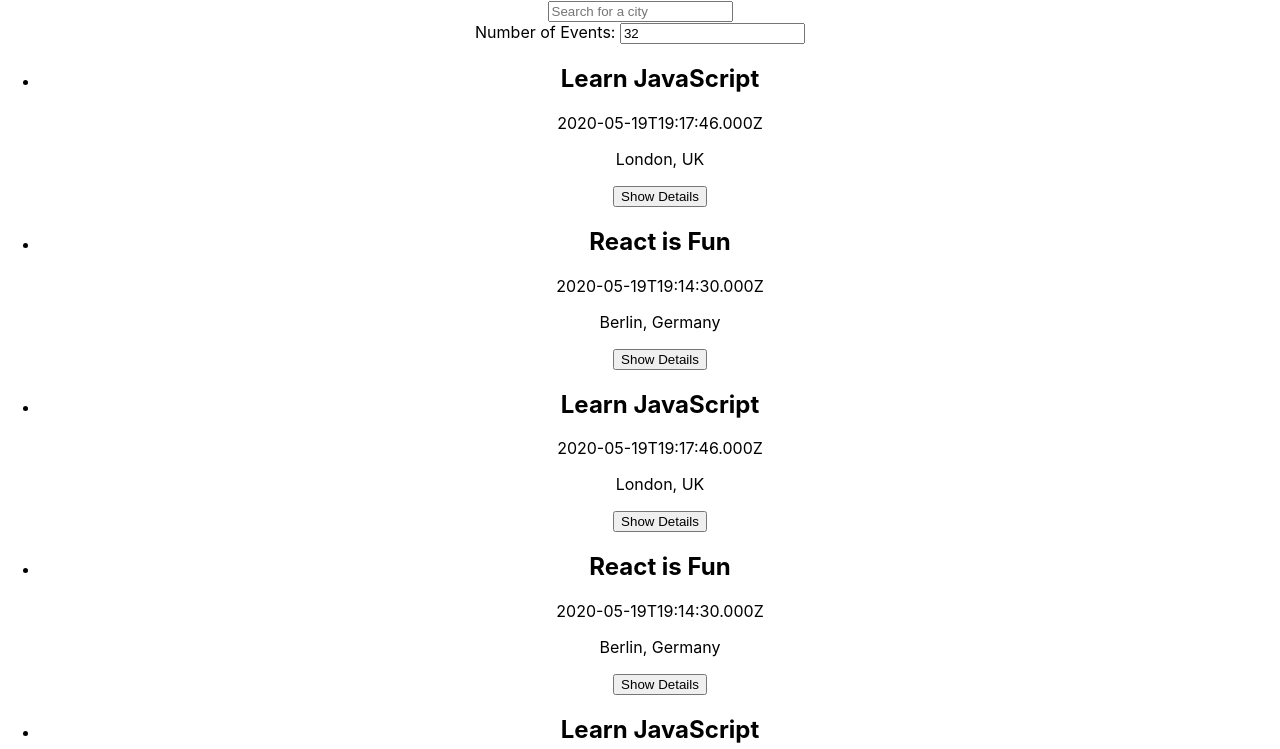
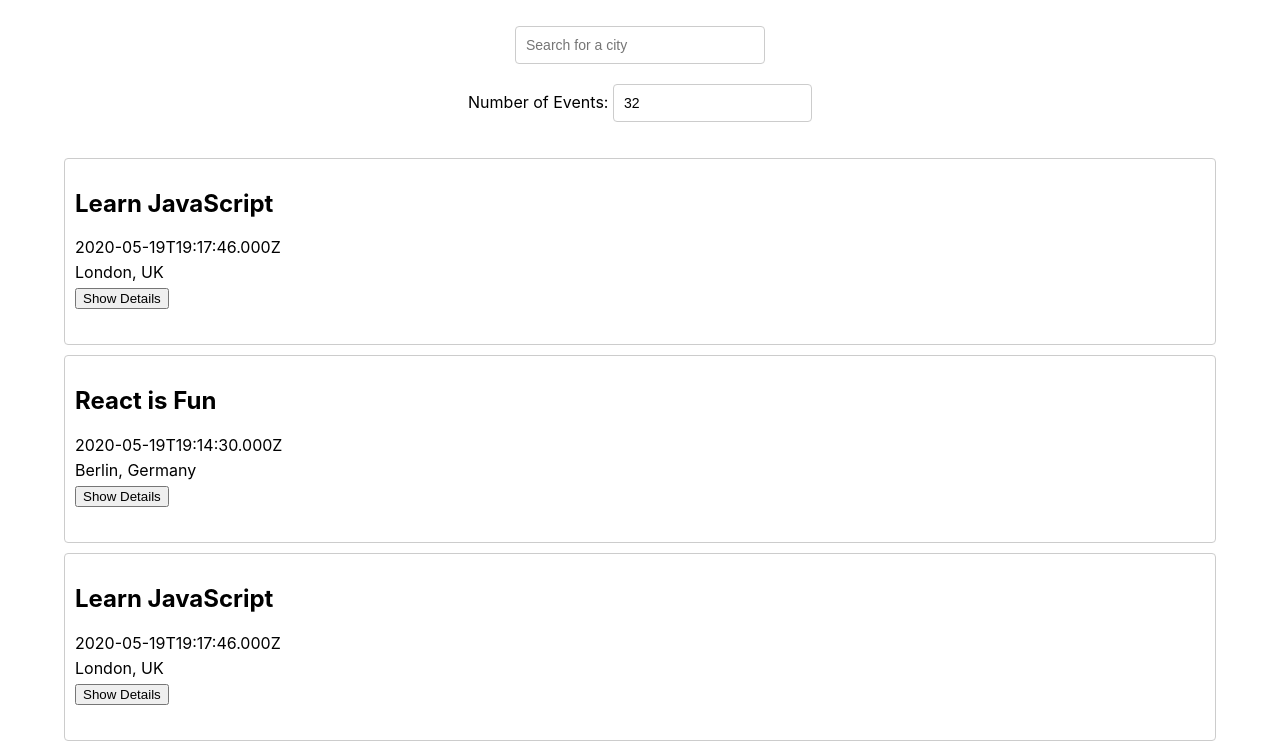
Before and after one commit to capmec/meet-app, a React (Create React App) app: page / in a window 1280 px wide. Shown: the top 749 px of the page. Built offline with nearby package versions, Linux system fonts and the light colour scheme.

Commit message:
4.5: Integration Testing

```diff
--- a/src/App.css
+++ b/src/App.css
@@ -1,38 +1,88 @@
+@import url(https://fonts.googleapis.com/css?family=Roboto:500);
 .App {
   text-align: center;
+  padding: 2% 5%;
 }
 
-.App-logo {
-  height: 40vmin;
-  pointer-events: none;
+.App * {
+  box-sizing: border-box;
 }
 
-@media (prefers-reduced-motion: no-preference) {
-  .App-logo {
-    animation: App-logo-spin infinite 20s linear;
-  }
+ul {
+  padding: 0;
+  list-style: none;
 }
 
-.App-header {
-  background-color: #282c34;
-  min-height: 100vh;
+p {
+  margin: 5px 0;
+}
+
+input[type='text'],
+input[type='number'] {
+  padding: 8px 6px 8px 10px;
+  border-radius: 4px;
+  outline: none;
+  border: 1px solid #ccc;
+  font-size: 14px;
+  line-height: 20px;
+  align-self: center;
+  height: 38px;
+  margin-bottom: 20px;
+}
+
+.city {
+  width: 250px;
+}
+
+#city-search {
   display: flex;
   flex-direction: column;
-  align-items: center;
-  justify-content: center;
-  font-size: calc(10px + 2vmin);
-  color: white;
+  margin: auto;
+  position: relative;
 }
 
-.App-link {
-  color: #61dafb;
+.suggestions {
+  width: 250px;
+  position: absolute;
+  top: 45px;
+  z-index: 2;
+  align-self: center;
+  margin: 0;
+  font-size: 14px;
+  box-shadow: 10px 10px 16px -12px rgba(0, 0, 0, 0.75);
 }
 
-@keyframes App-logo-spin {
-  from {
-    transform: rotate(0deg);
-  }
-  to {
-    transform: rotate(360deg);
-  }
+.suggestions > li {
+  text-align: left;
+  padding: 8px 6px 8px 10px;
+  background-color: #eee;
+  cursor: default;
 }
+
+.suggestions > li:last-child {
+  border-bottom-left-radius: 4px;
+  border-bottom-right-radius: 4px;
+}
+
+.suggestions > li:hover {
+  background-color: #bcdcdb;
+}
+
+.event {
+  padding: 10px 10px 35px;
+  margin-bottom: 10px;
+  text-align: left;
+  border: 1px solid #ccc;
+  border-radius: 4px;
+  position: relative;
+}
+
+.details-btn {
+  position: absolute;
+  right: 5px;
+  bottom: 5px;
+  padding: 5px 8px;
+  border-radius: 4px;
+  outline: none;
+  cursor: pointer;
+}
--- a/src/App.js
+++ b/src/App.js
@@ -10,7 +10,7 @@
 
 const App = () => {
   const [allLocations, setAllLocations] = useState([])
-  const [currentNOE, setCurrentNOE] = useState(32)
+  const [numberOfEvents, setNumberOfEvents] = useState(32)
   const [events, setEvents] = useState([])
   const [currentCity, setCurrentCity] = useState('See all cities')
 
@@ -24,14 +24,14 @@
       currentCity === 'See all cities'
         ? allEvents
         : allEvents.filter((event) => event.location === currentCity)
-    setEvents(filteredEvents.slice(0, currentNOE))
+    setEvents(filteredEvents.slice(0, numberOfEvents))
     setAllLocations(extractLocations(allEvents))
   }
 
   return (
     <div className='App'>
       <CitySearch allLocations={allLocations} setCurrentCity={setCurrentCity} />
-      <NumberOfEvents />
+      <NumberOfEvents setNumberOfEvents={setNumberOfEvents} />
       <EventList events={events} />
     </div>
   )
```
